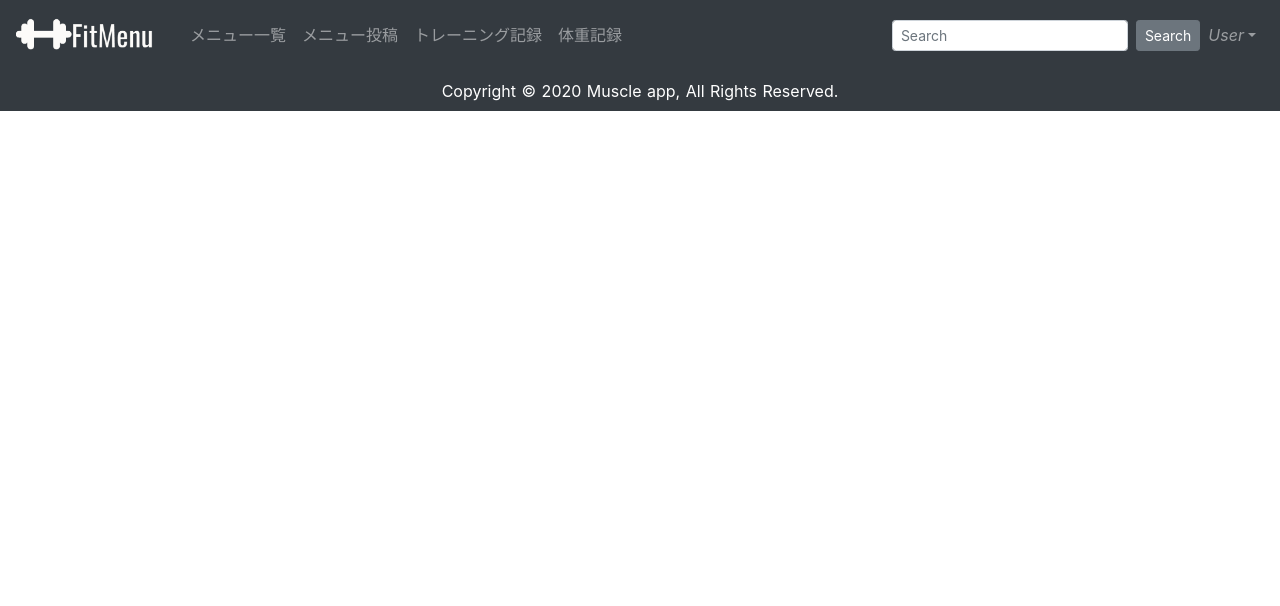
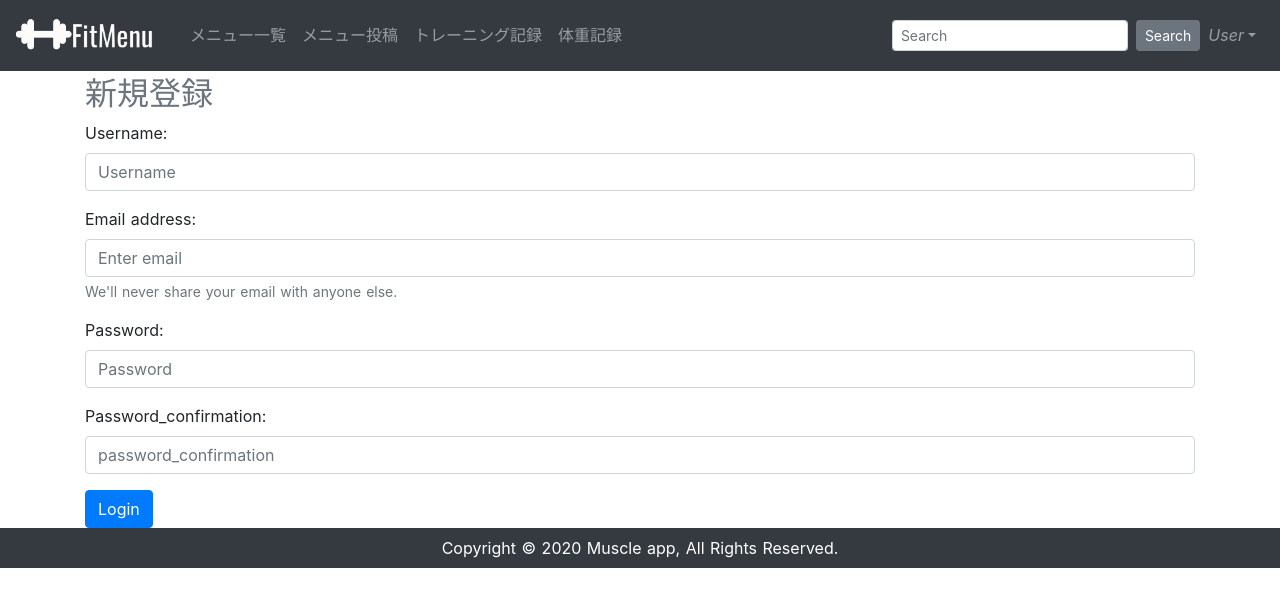
Before and after one commit to hiroya-nagakura/Nuxt-sample, a Nuxt app in the folder frontend/: page /users/signup in a window 1280 px wide. Shown: the top 606 px of the page. Built offline with nearby package versions, Linux system fonts and the light colour scheme.

Commit message:
[add]signupページ作成

```diff
--- a/frontend/pages/index.vue
+++ b/frontend/pages/index.vue
@@ -1,7 +1,7 @@
 <template>
   <div class='top'>
+      <TopPageSearch  />
     <div class='top-contents'>
-      <TopPageSearch />
     </div>
   </div>
 </template>
--- /dev/null
+++ b/frontend/pages/users/signup.vue
@@ -0,0 +1,78 @@
+<template>
+  <div>
+    <b-form @submit="registerUser">
+      <b-form-text>
+        <h2>新規登録</h2>
+      </b-form-text>
+
+      <b-form-group id="input-group-1" label="Username:" label-for="input-1">
+        <b-form-input
+          id="input-1"
+          v-model="form.username"
+          placeholder="Username"
+          required
+        ></b-form-input>
+      </b-form-group>
+
+      <b-form-group
+        id="input-group-2"
+        label="Email address:"
+        label-for="input-2"
+        description="We'll never share your email with anyone else."
+      >
+        <b-form-input
+          id="input-2"
+          v-model="form.email"
+          type="email"
+          placeholder="Enter email"
+          required
+        ></b-form-input>
+      </b-form-group>
+
+      <b-form-group id="input-group-3" label="Password:" label-for="input-3">
+        <b-form-input
+          id="input-3"
+          v-model="form.password"
+          placeholder="Password"
+          type='password'
+          required
+        ></b-form-input>
+      </b-form-group>
+
+      <b-form-group id="input-group-4" label="Password_confirmation:" label-for="input-4">
+        <b-form-input
+          id="input-4"
+          v-model="form.password_confirmation"
+          placeholder="password_confirmation"
+          type='password'
+          required
+        ></b-form-input>
+      </b-form-group>
+
+      <b-button type="submit" variant="primary">Login</b-button>
+    </b-form>
+  </div>
+</template>
+
+
+<script>
+  export default {
+    data() {
+      return {
+        form: {
+          username: '',
+          email: '',
+          password: '',
+          password_confirmation: '',
+        }
+      }
+    },
+    methods: {
+      registerUser() {
+        this.$axios.post('/api/v1/auth', this.user).then((response) => {
+          window.location.href = '/users/comfirmation'
+        })
+      },
+    },
+  }
+</script>
```
